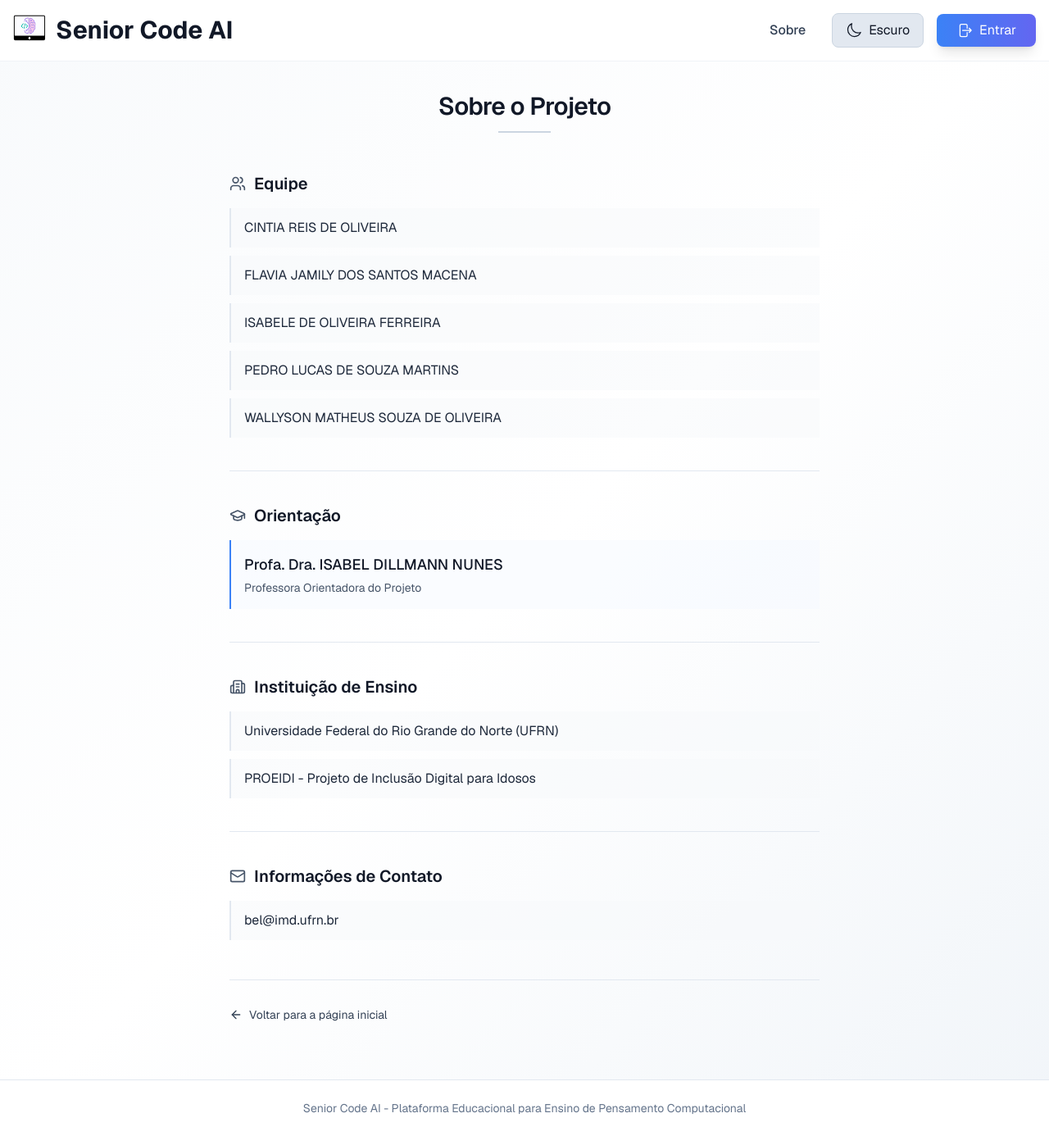
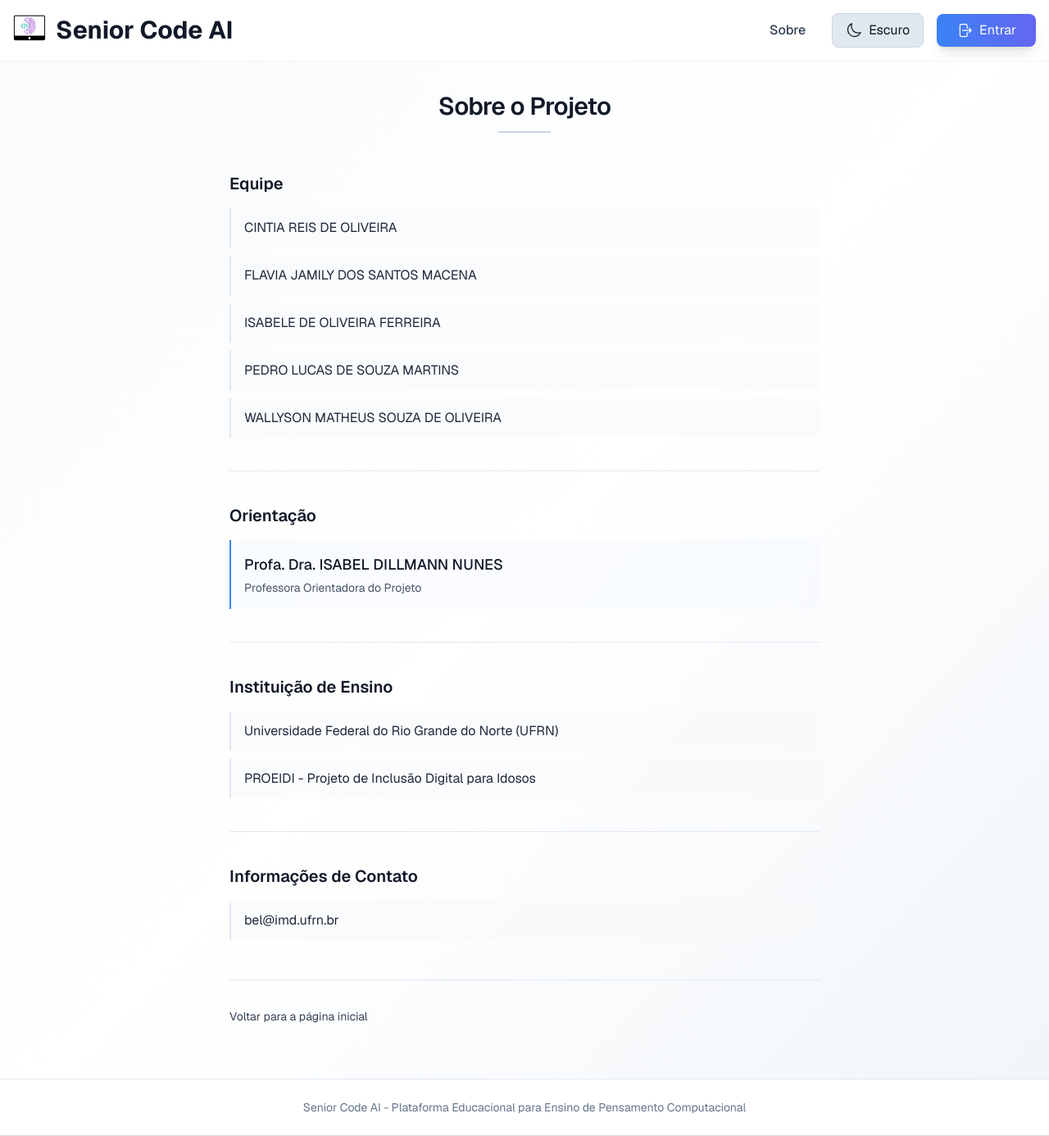
Before and after one commit to wallysom2/egua-front, a Next.js app: page /sobre in a window 1280 px wide. Shown: the whole page at 82% size. Built offline with nearby package versions, Linux system fonts and the light colour scheme; no server answers.

Commit message:
refactor: remove lucide-react dependency and clean up "Sobre" page by eliminating unused icons

```diff
--- a/package.json
+++ b/package.json
@@ -22,7 +22,6 @@
     "axios": "^1.9.0",
     "framer-motion": "^12.12.2",
     "lodash": "^4.17.21",
-    "lucide-react": "^0.554.0",
     "next": "15.3.2",
     "next-themes": "^0.4.6",
     "react": "^19.0.0",
--- a/src/app/sobre/page.tsx
+++ b/src/app/sobre/page.tsx
@@ -3,7 +3,6 @@
 import { Header } from '@/components/Header';
 import { motion } from 'framer-motion';
 import Link from 'next/link';
-import { Users, GraduationCap, Building2, Mail, ArrowLeft } from 'lucide-react';
 
 export default function Sobre() {
   return (
@@ -30,8 +29,7 @@ export default function Sobre() {
             <div className="space-y-10">
               {/* Equipe de Desenvolvimento */}
               <section>
-                <h2 className="text-xl font-semibold mb-4 text-slate-900 dark:text-slate-100 flex items-center gap-2.5">
-                  <Users className="w-5 h-5 text-slate-600 dark:text-slate-400" />
+                <h2 className="text-xl font-semibold mb-4 text-slate-900 dark:text-slate-100">
                   Equipe
                 </h2>
                 <div className="space-y-2.5">
@@ -68,8 +66,7 @@ export default function Sobre() {
 
               {/* Orientação */}
               <section>
-                <h2 className="text-xl font-semibold mb-4 text-slate-900 dark:text-slate-100 flex items-center gap-2.5">
-                  <GraduationCap className="w-5 h-5 text-slate-600 dark:text-slate-400" />
+                <h2 className="text-xl font-semibold mb-4 text-slate-900 dark:text-slate-100">
                   Orientação
                 </h2>
                 <div className="py-4 px-4 border-l-2 border-blue-500 dark:border-blue-400 bg-blue-50/30 dark:bg-blue-950/20">
@@ -87,8 +84,7 @@ export default function Sobre() {
 
               {/* Instituição */}
               <section>
-                <h2 className="text-xl font-semibold mb-4 text-slate-900 dark:text-slate-100 flex items-center gap-2.5">
-                  <Building2 className="w-5 h-5 text-slate-600 dark:text-slate-400" />
+                <h2 className="text-xl font-semibold mb-4 text-slate-900 dark:text-slate-100">
                   Instituição de Ensino
                 </h2>
                 <div className="space-y-2.5">
@@ -110,8 +106,7 @@ export default function Sobre() {
 
               {/* Contato */}
               <section>
-                <h2 className="text-xl font-semibold mb-4 text-slate-900 dark:text-slate-100 flex items-center gap-2.5">
-                  <Mail className="w-5 h-5 text-slate-600 dark:text-slate-400" />
+                <h2 className="text-xl font-semibold mb-4 text-slate-900 dark:text-slate-100">
                   Informações de Contato
                 </h2>
                 <div className="py-3 px-4 border-l-2 border-slate-200 dark:border-slate-700 bg-slate-50/50 dark:bg-slate-900/50">
@@ -129,10 +124,9 @@ export default function Sobre() {
             <div className="mt-12 pt-8 border-t border-slate-200 dark:border-slate-800">
               <Link
                 href="/"
-                className="inline-flex items-center gap-2 text-slate-700 dark:text-slate-300 hover:text-slate-900 dark:hover:text-slate-100 transition-colors"
+                className="text-sm text-slate-700 dark:text-slate-300 hover:text-slate-900 dark:hover:text-slate-100 transition-colors"
               >
-                <ArrowLeft className="w-4 h-4" />
-                <span className="text-sm">Voltar para a página inicial</span>
+                Voltar para a página inicial
               </Link>
             </div>
           </motion.div>
```
Also changed, not shown: 1 other file (tests, documents, lock files or other folders).
